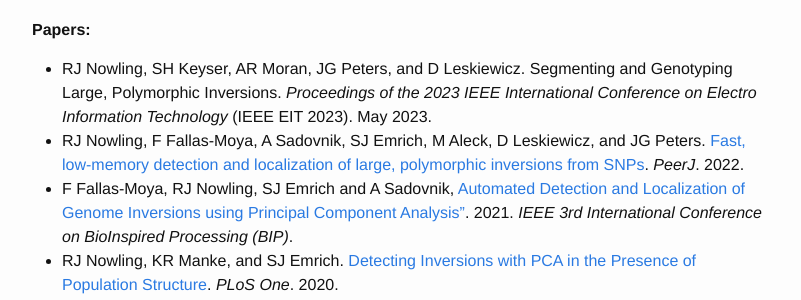
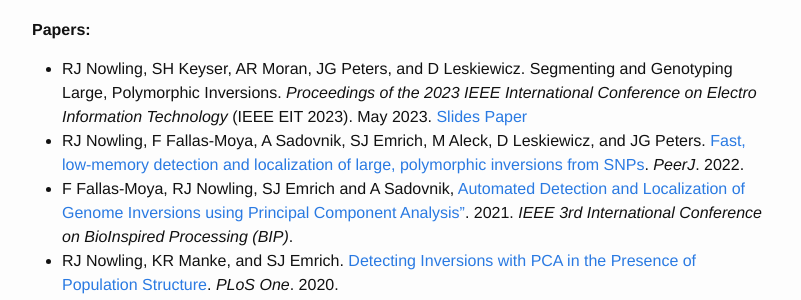
Before and after one commit to nowling-lab/nowling-lab.github.io, a Jekyll site: the page built from research.md, in a window 1280 px wide and 900 px high, scrolled down 789 px. Shown: the part 152-452 px from the top of the window, without its empty margins (238-1039 px from the left). Built offline with Jekyll 4.4.1, drawn with Linux system fonts in a browser that asks for light colours; formulas are drawn with MathJax 3.

Commit message:
Add IEEE EIT slides and paper

```diff
--- a/research.md
+++ b/research.md
@@ -16,7 +16,7 @@ We are working on methods for detecting inversions from population genomics data
 
 **Papers:**
 
-* RJ Nowling, SH Keyser, AR Moran, JG Peters, and D Leskiewicz. Segmenting and Genotyping Large, Polymorphic Inversions. *Proceedings of the 2023 IEEE International Conference on Electro Information Technology* (IEEE EIT 2023). May 2023.
+* RJ Nowling, SH Keyser, AR Moran, JG Peters, and D Leskiewicz. Segmenting and Genotyping Large, Polymorphic Inversions. *Proceedings of the 2023 IEEE International Conference on Electro Information Technology* (IEEE EIT 2023). May 2023. [Slides](/publications/IEEE_EIT_2023_slides.pdf) [Paper](/publications/IEEE_EIT_2023.pdf)
 * RJ Nowling, F Fallas-Moya, A Sadovnik, SJ Emrich, M Aleck, D Leskiewicz, and JG Peters.  [Fast, low-memory detection and localization of large, polymorphic inversions from SNPs](https://peerj.com/articles/12831/). *PeerJ*. 2022.
 * F Fallas-Moya, RJ Nowling, SJ Emrich and A Sadovnik, [Automated Detection and Localization of Genome Inversions using Principal Component Analysis"](https://ieeexplore.ieee.org/document/9612782). 2021. *IEEE 3rd International Conference on BioInspired Processing (BIP)*.
 * RJ Nowling, KR Manke, and SJ Emrich. [Detecting Inversions with PCA in the Presence of Population Structure](https://journals.plos.org/plosone/article?id=10.1371/journal.pone.0240429). *PLoS One*. 2020.
```
Also changed, not shown: 2 other files.
